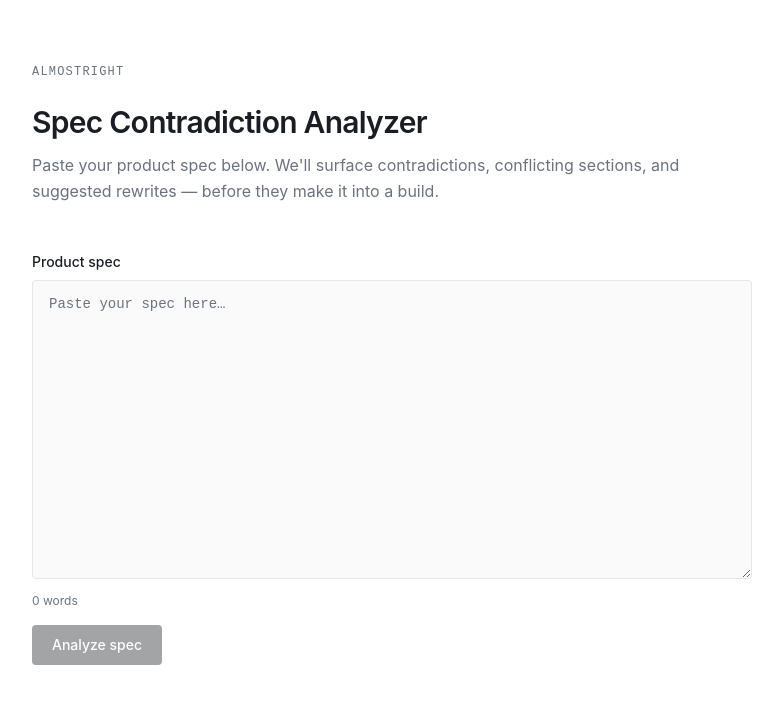
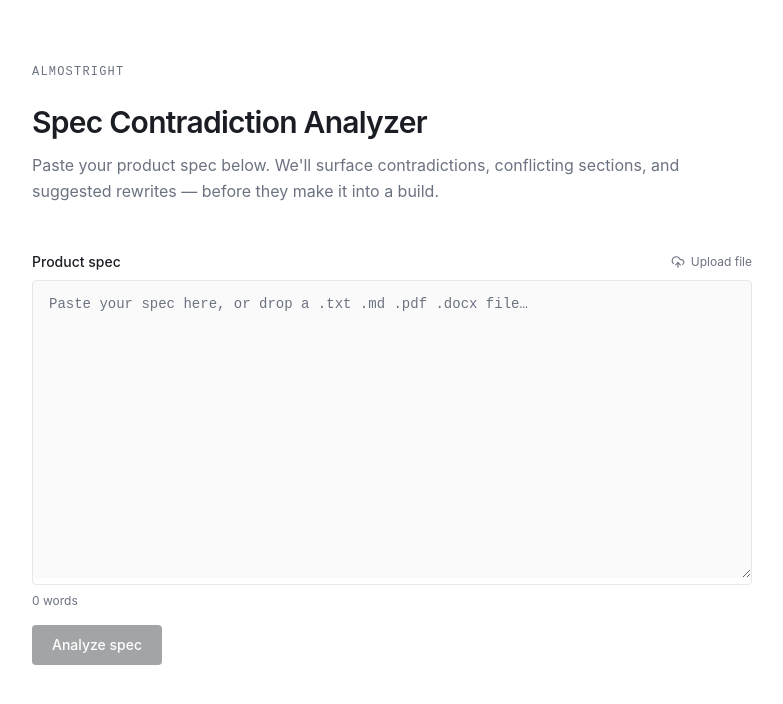
Before and after one commit to labamc/almostright, a Next.js app: page / in a window 1280 px wide. Shown: the top 704 px of the page, without its empty margins (248-1031 px from the left). Built offline with nearby package versions, Linux system fonts and the light colour scheme.

Commit message:
Add file upload — drag-and-drop or picker for .txt .md .pdf .docx (STORY-22)

```diff
--- /dev/null
+++ b/app/api/extract/route.ts
@@ -0,0 +1,47 @@
+import { NextResponse } from "next/server"
+
+const MAX_FILE_BYTES = 10 * 1024 * 1024 // 10 MB
+
+export async function POST(req: Request) {
+  try {
+    const form = await req.formData()
+    const file = form.get("file")
+
+    if (!file || typeof file === "string") {
+      return NextResponse.json({ error: "No file provided." }, { status: 400 })
+    }
+
+    if (file.size > MAX_FILE_BYTES) {
+      return NextResponse.json({ error: "File is too large. Maximum size is 10 MB." }, { status: 400 })
+    }
+
+    const ext = file.name.split(".").pop()?.toLowerCase()
+    const buffer = Buffer.from(await file.arrayBuffer())
+    let text = ""
+
+    if (ext === "pdf") {
+      const pdfParse = (await import("pdf-parse")).default
+      const result = await pdfParse(buffer)
+      text = result.text
+      if (!text.trim()) {
+        return NextResponse.json(
+          { error: "Could not extract text from this PDF. It may be a scanned image." },
+          { status: 422 }
+        )
+      }
+    } else if (ext === "docx") {
+      const mammoth = await import("mammoth")
+      const result = await mammoth.extractRawText({ buffer })
+      text = result.value
+    } else {
+      return NextResponse.json(
+        { error: "Unsupported file type. Please upload a .txt, .md, .pdf, or .docx file." },
+        { status: 400 }
+      )
+    }
+
+    return NextResponse.json({ text: text.slice(0, 50_000) })
+  } catch {
+    return NextResponse.json({ error: "Failed to extract file contents." }, { status: 500 })
+  }
+}
--- a/components/SpecForm.tsx
+++ b/components/SpecForm.tsx
@@ -1,9 +1,12 @@
 "use client"
 
-import { useState } from "react"
-import { Loader2 } from "lucide-react"
+import { useState, useRef, useCallback } from "react"
+import { Loader2, UploadCloud } from "lucide-react"
 import { cn } from "@/lib/utils"
 import type { AnalysisResult } from "@/lib/types"
+
+const MAX_FILE_BYTES = 10 * 1024 * 1024 // 10 MB
+const ACCEPTED = ".txt,.md,.pdf,.docx"
 
 interface SpecFormProps {
   onResult: (result: AnalysisResult) => void
@@ -13,6 +16,55 @@ interface SpecFormProps {
 export function SpecForm({ onResult, onError }: SpecFormProps) {
   const [spec, setSpec] = useState("")
   const [loading, setLoading] = useState(false)
+  const [extracting, setExtracting] = useState(false)
+  const [dragging, setDragging] = useState(false)
+  const fileRef = useRef<HTMLInputElement>(null)
+
+  async function extractFile(file: File) {
+    if (file.size > MAX_FILE_BYTES) {
+      onError("File is too large. Maximum size is 10 MB.")
+      return
+    }
+
+    const ext = file.name.split(".").pop()?.toLowerCase()
+
+    if (ext === "txt" || ext === "md") {
+      const text = await file.text()
+      setSpec(text)
+      return
+    }
+
+    setExtracting(true)
+    try {
+      const form = new FormData()
+      form.append("file", file)
+      const res = await fetch("/api/extract", { method: "POST", body: form })
+      if (!res.ok) {
+        const { error } = await res.json()
+        onError(error ?? "Could not extract text from file.")
+        return
+      }
+      const { text } = await res.json()
+      setSpec(text)
+    } catch {
+      onError("Failed to extract file. Please try pasting the text instead.")
+    } finally {
+      setExtracting(false)
+    }
+  }
+
+  const handleFileChange = useCallback(async (e: React.ChangeEvent<HTMLInputElement>) => {
+    const file = e.target.files?.[0]
+    if (file) await extractFile(file)
+    e.target.value = ""
+  }, [])
+
+  const handleDrop = useCallback(async (e: React.DragEvent) => {
+    e.preventDefault()
+    setDragging(false)
+    const file = e.dataTransfer.files?.[0]
+    if (file) await extractFile(file)
+  }, [])
 
   async function handleSubmit(e: React.FormEvent) {
     e.preventDefault()
@@ -41,38 +93,76 @@ export function SpecForm({ onResult, onError }: SpecFormProps) {
     }
   }
 
+  const busy = loading || extracting
+
   return (
     <form onSubmit={handleSubmit} className="space-y-4">
       <div className="space-y-2">
-        <label
-          htmlFor="spec"
-          className="block text-sm font-medium text-foreground"
-        >
+        <div className="flex items-center justify-between">
+          <label htmlFor="spec" className="block text-sm font-medium text-foreground">
             Product spec
           </label>
+          <button
+            type="button"
+            onClick={() => fileRef.current?.click()}
+            disabled={busy}
+            className={cn(
+              "inline-flex items-center gap-1.5 text-xs text-muted-foreground",
+              "hover:text-foreground transition-colors disabled:opacity-40 disabled:cursor-not-allowed"
+            )}
+          >
+            <UploadCloud className="h-3.5 w-3.5" />
+            Upload file
+          </button>
+          <input
+            ref={fileRef}
+            type="file"
+            accept={ACCEPTED}
+            onChange={handleFileChange}
+            className="hidden"
+          />
+        </div>
+
+        <div
+          onDragOver={(e) => { e.preventDefault(); setDragging(true) }}
+          onDragLeave={() => setDragging(false)}
+          onDrop={handleDrop}
+          className={cn(
+            "rounded-md border transition-colors",
+            dragging ? "border-ring bg-muted" : "border-input"
+          )}
+        >
           <textarea
             id="spec"
             value={spec}
             onChange={(e) => setSpec(e.target.value)}
-          placeholder="Paste your spec here…"
+            placeholder="Paste your spec here, or drop a .txt .md .pdf .docx file…"
             rows={12}
-          disabled={loading}
+            disabled={busy}
             className={cn(
-            "w-full resize-y rounded-md border border-input bg-card px-4 py-3",
+              "w-full resize-y rounded-md bg-card px-4 py-3",
               "text-sm text-foreground placeholder:text-muted-foreground",
               "focus:outline-none focus:ring-2 focus:ring-ring focus:ring-offset-1",
               "disabled:opacity-50 disabled:cursor-not-allowed",
-            "font-mono leading-relaxed transition-colors"
+              "font-mono leading-relaxed"
             )}
           />
+        </div>
+
         <p className="text-xs text-muted-foreground">
-          {spec.trim().split(/\s+/).filter(Boolean).length} words
+          {extracting ? (
+            <span className="flex items-center gap-1">
+              <Loader2 className="h-3 w-3 animate-spin" /> Extracting text…
+            </span>
+          ) : (
+            `${spec.trim().split(/\s+/).filter(Boolean).length} words`
+          )}
         </p>
       </div>
 
       <button
         type="submit"
-        disabled={loading || !spec.trim()}
+        disabled={busy || !spec.trim()}
         className={cn(
           "inline-flex items-center gap-2 rounded-md px-5 py-2.5",
           "bg-primary text-primary-foreground text-sm font-medium",
--- a/package.json
+++ b/package.json
@@ -10,6 +10,8 @@
   },
   "dependencies": {
     "@anthropic-ai/sdk": "^0.32.0",
+    "mammoth": "^1.8.0",
+    "pdf-parse": "^1.1.1",
     "@radix-ui/react-label": "^2.1.0",
     "@radix-ui/react-separator": "^1.1.0",
     "@radix-ui/react-slot": "^1.1.0",
```
Lines whose indentation alone changed are shown as unchanged.
